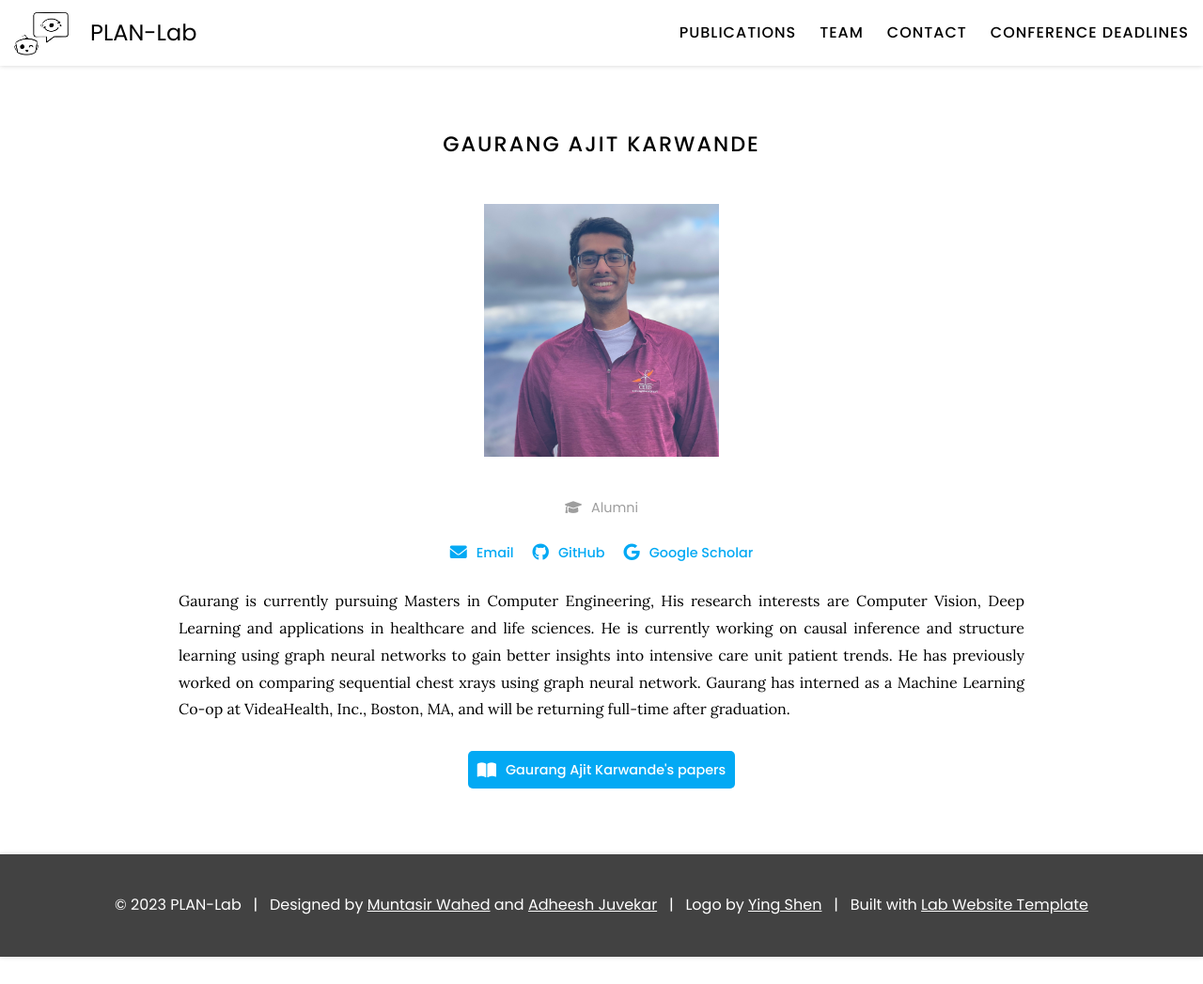
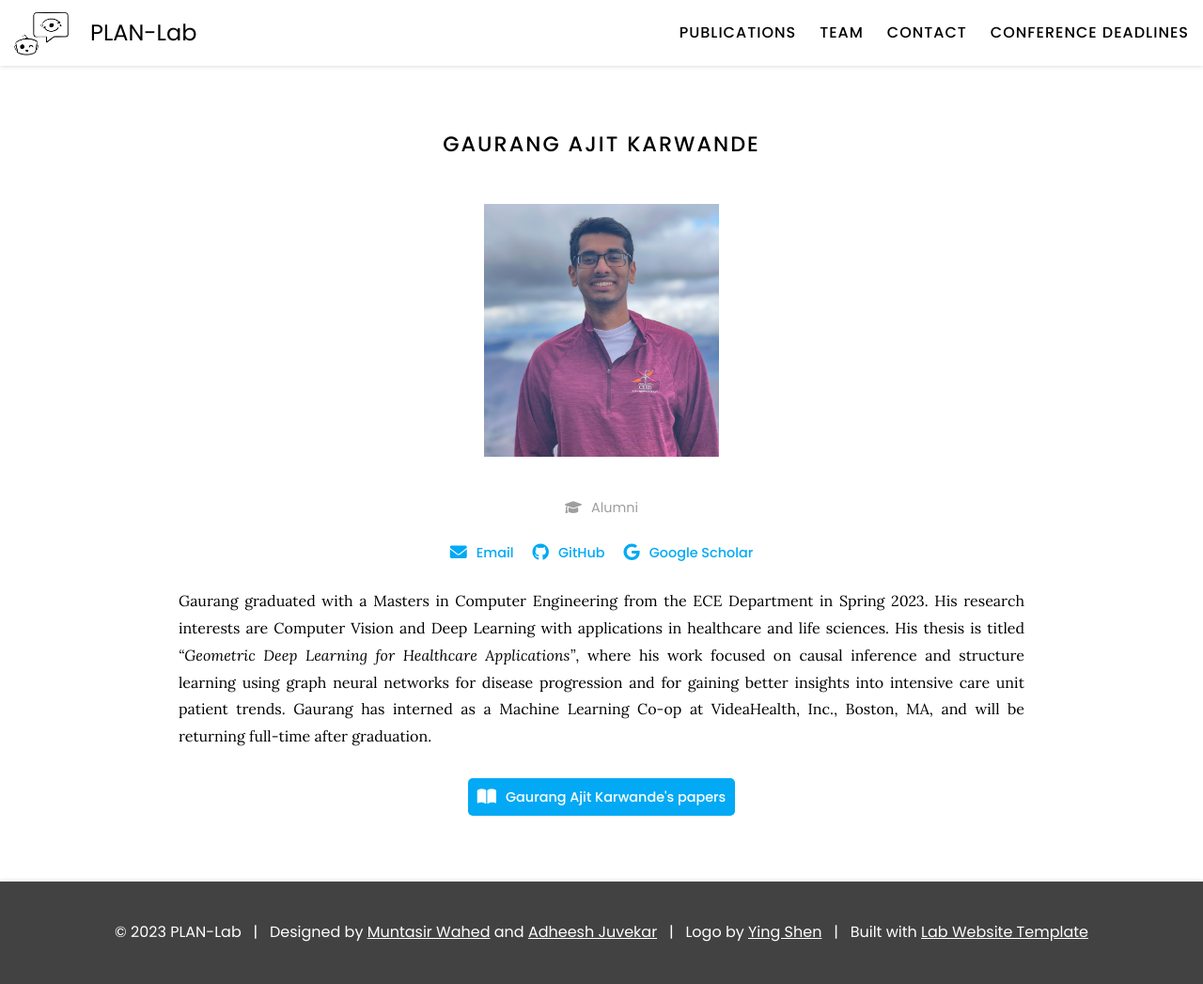
Before and after one commit to XiaonaZhou/plan-lab.github.io, a Jekyll site: the page built from _members/gaurang-ajit.md, in a window 1280 px wide. Shown: the whole page at 94% size. Built offline with Jekyll 4.4.1, drawn with Linux system fonts in a browser that asks for light colours; before the commit the page ends 1018 px from its top, so only the background shows below that.

Commit message:
Update gaurang-ajit.md

```diff
--- a/_members/gaurang-ajit.md
+++ b/_members/gaurang-ajit.md
@@ -14,4 +14,4 @@ links:
   google-scholar: CGz6TwUAAAAJ
 ---
 
-Gaurang is currently pursuing Masters in Computer Engineering, His research interests are Computer Vision, Deep Learning and applications in healthcare and life sciences. He is currently working on causal inference and structure learning using graph neural networks to gain better insights into intensive care unit patient trends. He has previously worked on comparing sequential chest xrays using graph neural network. Gaurang has interned as a Machine Learning Co-op at VideaHealth, Inc., Boston, MA, and will be returning full-time after graduation.
+Gaurang graduated with a Masters in Computer Engineering from the ECE Department in Spring 2023. His research interests are Computer Vision and Deep Learning with applications in healthcare and life sciences. His thesis is titled *"Geometric Deep Learning for Healthcare Applications"*, where his work focused on causal inference and structure learning using graph neural networks for disease progression and for gaining better insights into intensive care unit patient trends. Gaurang has interned as a Machine Learning Co-op at VideaHealth, Inc., Boston, MA, and will be returning full-time after graduation.
```
